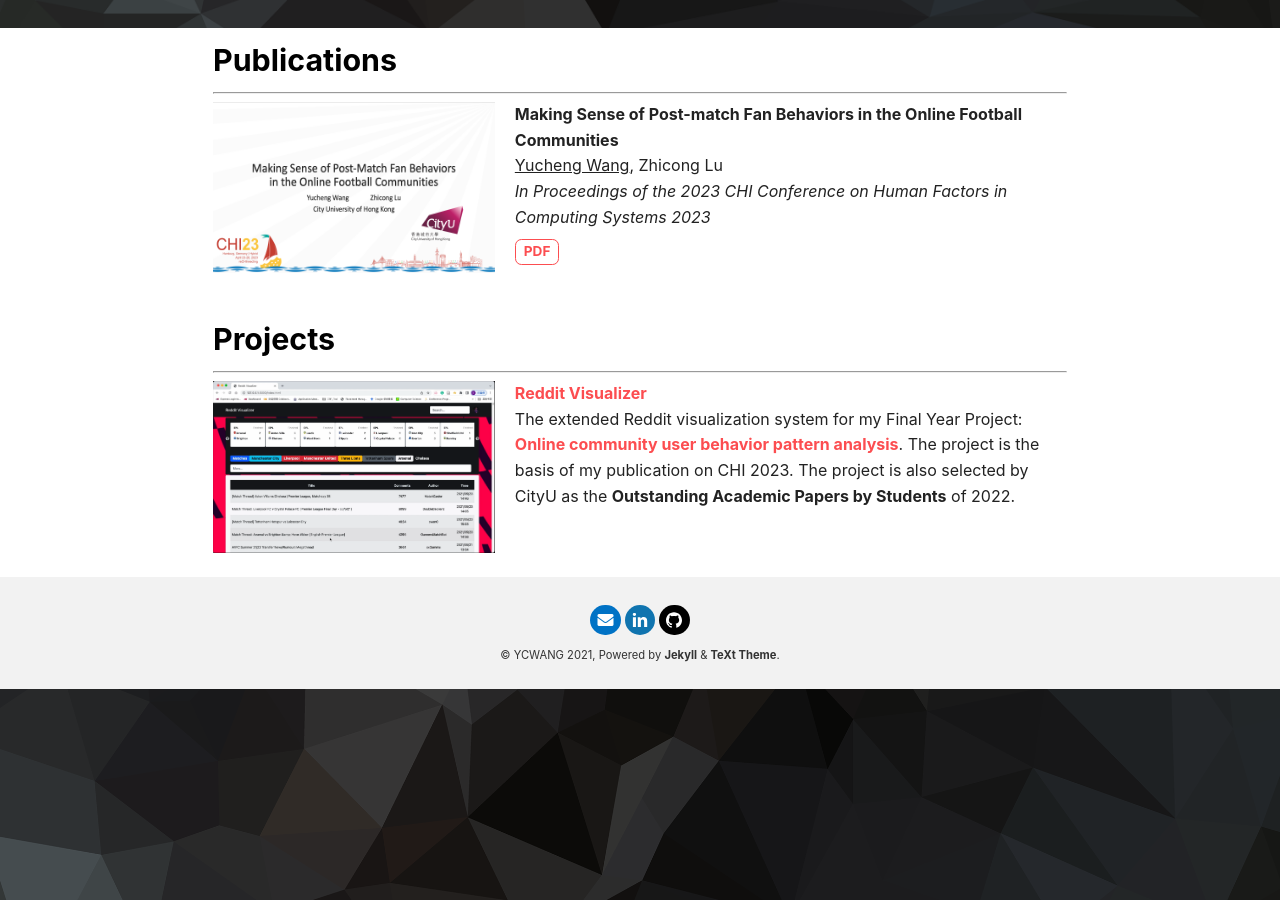
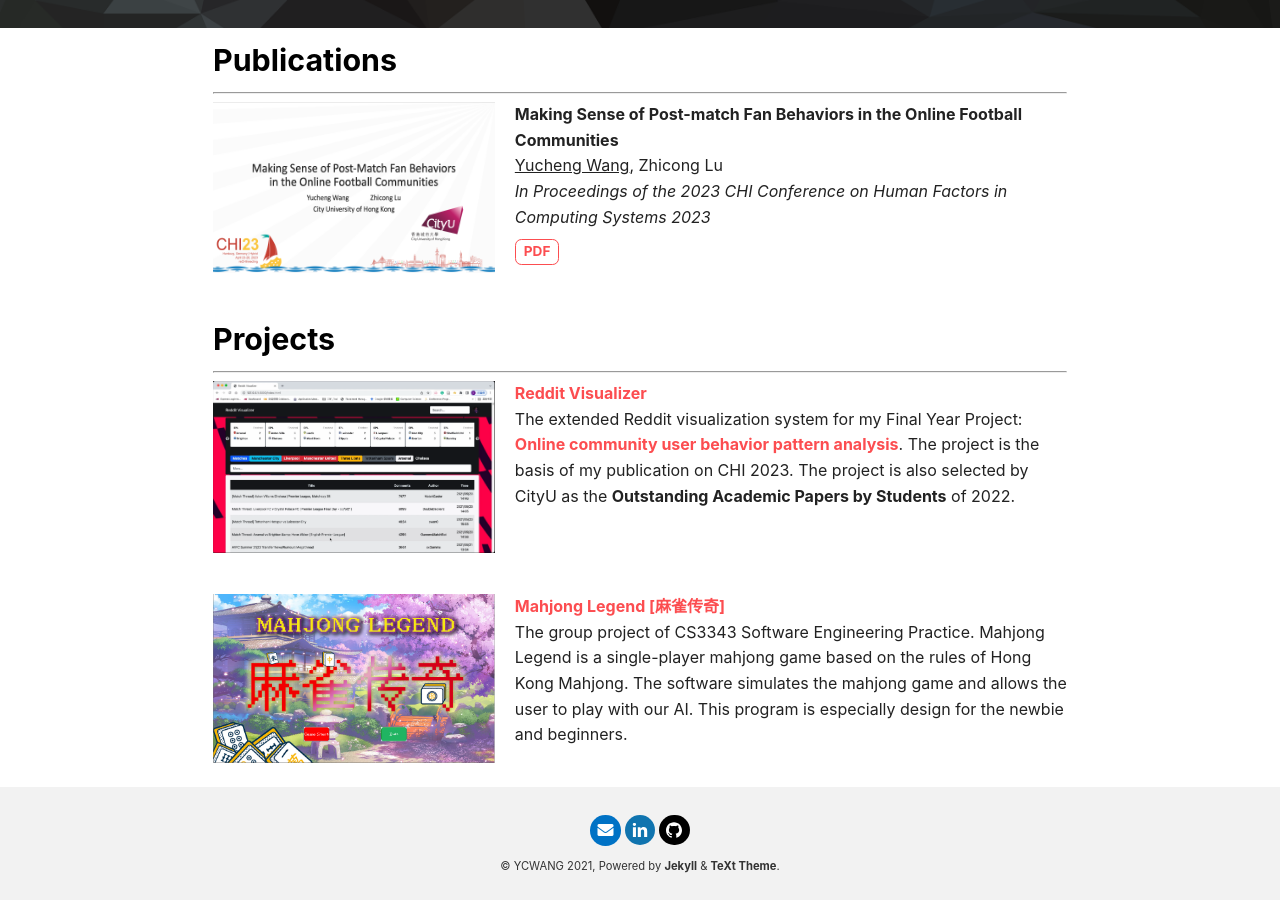
Before and after one commit to DELTA-DoubleWise/DELTA-DoubleWise.github.io, a Jekyll site: the page built from index.md, in a window 1280 px wide and 900 px high, scrolled down 762 px. Built offline with Jekyll 4.4.1, drawn with Linux system fonts in a browser that asks for light colours; nearby versions of some CDN libraries.

Commit message:
add project Mahjong Legend

```diff
--- a/index.md
+++ b/index.md
@@ -14,7 +14,7 @@
 ## Publications
 ---
 <div style="display: flex;">
-  <img src="/assets/images/publication_1.png" alt="Description" style="width: 33%; margin-right: 20px;">
+  <img src="/assets/images/publication_1.png" alt="CHI23" style="width: 33%; margin-right: 20px;">
   <div style="width: 70%;">
     <b>Making Sense of Post-match Fan Behaviors in the Online Football Communities</b><br>
     <u>Yucheng Wang</u>, Zhicong Lu<br>
@@ -28,9 +28,17 @@
 ## Projects
 ---
 <div style="display: flex;">
-  <img src="/assets/images/project_1.png" alt="Description" style="width: 33%; margin-right: 20px;">
+  <img src="/assets/images/project_1.png" alt="Reddit Visualization System" style="width: 33%; margin-right: 20px;">
   <div style="width: 70%;">
     <b><a href="/project/vis_sys">Reddit Visualizer</a></b><br>
     The extended Reddit visualization system for my Final Year Project: <a href="http://dspace.cityu.edu.hk/handle/2031/9573">Online community user behavior pattern analysis</a>. The project is the basis of my publication on CHI 2023. The project is also selected by CityU as the <b>Outstanding Academic Papers by Students</b> of 2022.
   </div>
 </div>
+<br>
+<div style="display: flex;">
+  <img src="/assets/images/project_2.png" alt="Mahjong Legend" style="width: 33%; margin-right: 20px;">
+  <div style="width: 70%;">
+    <b><a href="https://github.com/CS334Group23/mahjong">Mahjong Legend [麻雀传奇]</a></b><br>
+    The group project of CS3343 Software Engineering Practice. Mahjong Legend is a single-player mahjong game based on the rules of Hong Kong Mahjong. The software simulates the mahjong game and allows the user to play with our AI. This program is especially design for the newbie and beginners.
+  </div>
+</div>
```
Also changed, not shown: assets/images/project_2.png (added), 3 other files.
